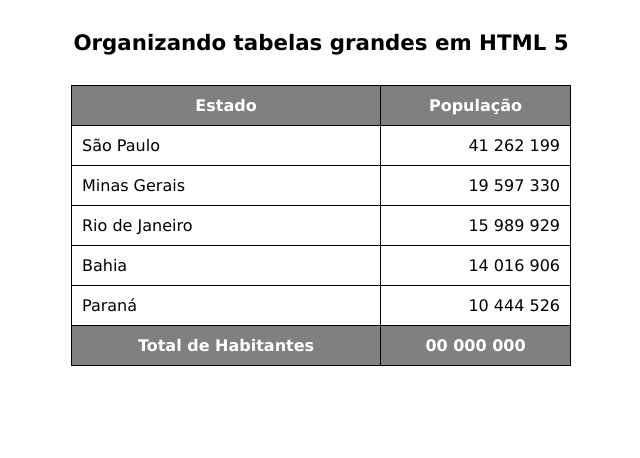
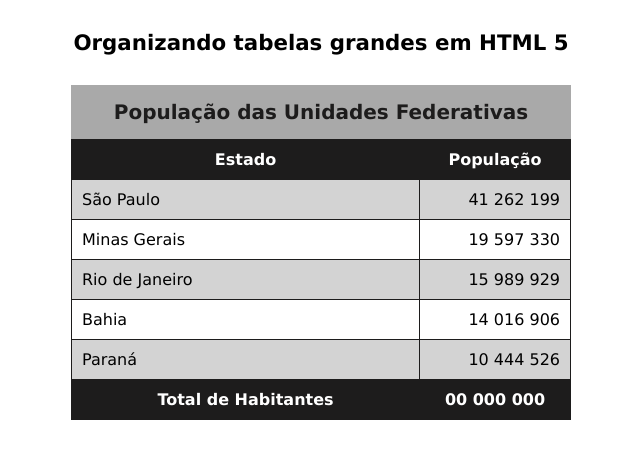
Before and after one commit to nelsonsoares/curso-em-video, a plain HTML site: page exercicios/ex023/tabela02.html in a window 1280 px wide. Shown: the whole page, without its empty margins (319-959 px from the left). Drawn offline with Linux system fonts and the light colour scheme.

Commit message:
Criação do efeito zebrado nas tabelas

```diff
--- a/exercicios/ex023/tabela02.html
+++ b/exercicios/ex023/tabela02.html
@@ -19,8 +19,16 @@
 
     td,
     th {
-      border: 1px solid black;
+      border: 1px solid rgb(29, 28, 28);
       padding: 10px;
+    }
+
+    tbody > tr:nth-child(odd) { /* odd = impar em ingles*/
+      background-color: lightgray;
+    }
+
+    tbody > tr:nth-child(even) { /* even = par em ingles*/
+      background-color: white;
     }
 
     .pop {
@@ -29,12 +37,12 @@
 
     #tpop {
       text-align: center;
-      background-color: gray;
+      background-color: rgb(29, 28, 28);
       color: white;
     }
 
     th {
-      background-color: gray;
+      background-color: rgb(29, 28, 28);
       color: white;
     }
 
@@ -42,6 +50,13 @@
       text-align: center;
       font-size: 16pt;
       margin: 30px 0px;
+    }
+    caption {
+      font-size: 15pt;
+      font-weight: bold;
+      background-color: darkgrey;
+      color: rgb(29, 28, 28);
+      padding: 15px;
     }
   </style>
 </head>
@@ -61,11 +76,11 @@
   -->
 
   <table>
-
+    <caption>População das Unidades Federativas</caption>
     <thead>
       <tr>
-        <th>Estado</th>
-        <th>População</th>
+        <th scope="col">Estado</th>
+        <th scope="col" style="width: 130px;">População</th>
       </tr>
     </thead>
 
@@ -94,7 +109,7 @@
 
     <tfoot>
       <tr>
-        <th>Total de Habitantes</th>
+        <th scope="row">Total de Habitantes</th>
         <td id="tpop"><strong>00 000 000</strong></td>
       </tr>
     </tfoot>
```
